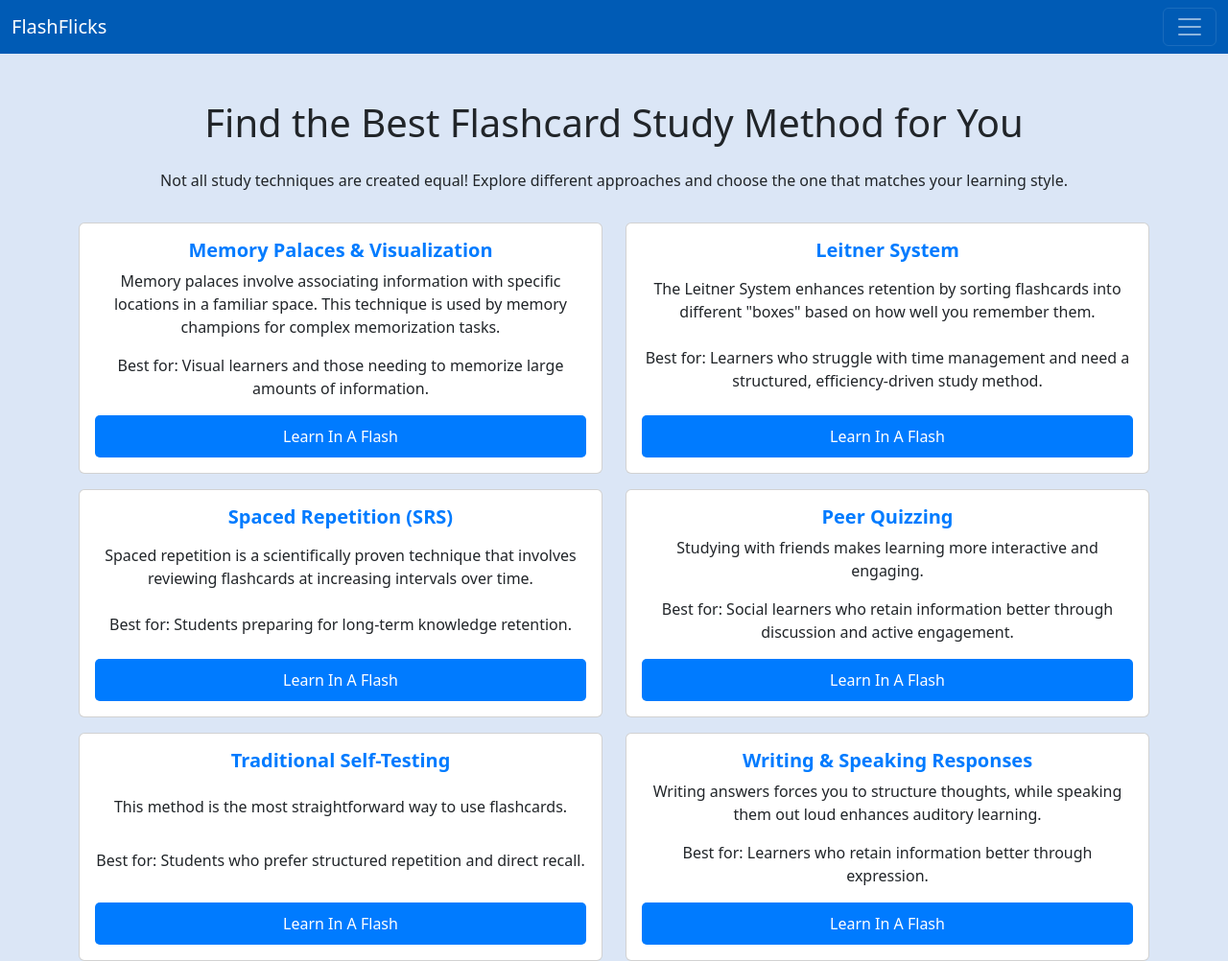
After one commit to yuriihehed/flash-flicks-web-app, a Django app: template myproject/flashcards/templates/learning.html in a window 1280 px wide. The commit adds this page. Shown: the whole page at 96% size. Run offline with Django 5.2, Linux system fonts and the light colour scheme; the template is opened without the code that fills it, so the values that code supplies are empty; some libraries are stand-ins or nearby versions.

Commit message:
Resolved

```diff
--- a/myproject/flashcards/templates/base.html
+++ b/myproject/flashcards/templates/base.html
@@ -138,7 +138,7 @@
                         <a class="nav-link active" href="/learning-styles">Explore Flashcard Learning Styles</a>
                     </li>
                     <li class="nav-item">
-                        <a class="nav-link active" href="/settings">Settings</a>
+                        <a class="nav-link active" href="{% url 'edit_learn_mode' %}">Settings</a>
                     </li>
                     <!-- LOGOUT BUTTON-->
                     {% if user.is_authenticated %}
--- /dev/null
+++ b/myproject/flashcards/templates/learning.html
@@ -0,0 +1,147 @@
+{% extends "base.html" %}
+{% load static %}
+{% block title %}Flashcard Study Methods - Flash Flicks{% endblock %}
+
+{% block container %}
+<div class="custom-container"></div>
+
+<!DOCTYPE html>
+<html lang="en">
+<head>
+    <meta charset="UTF-8">
+    <meta name="viewport" content="width=device-width, initial-scale=1">
+    <title>Flashcard Study Methods</title>
+    <link href="https://cdn.jsdelivr.net/npm/bootstrap@5.3.0/dist/css/bootstrap.min.css" rel="stylesheet">
+
+    <style>
+        .card {
+            display: flex;
+            flex-direction: column;
+            height: 100%;
+        }
+
+        .card-body {
+            flex-grow: 1;
+            display: flex;
+            flex-direction: column;
+            justify-content: space-between;
+        }
+
+        .card img {
+            width: 100%;
+            height: 200px;
+            object-fit: cover;
+            border-radius: 5px;
+        }
+
+        .study-method-title {
+            text-align: center;
+            font-weight: bold;
+            color: #007bff;
+        }
+
+        .blue-button {
+            background-color: #007bff;
+            color: white;
+            border: none;
+            padding: 10px 20px;
+            font-size: 16px;
+            border-radius: 5px;
+        }
+
+        .blue-button:hover {
+            background-color: #0056b3;
+        }
+    </style>
+</head>
+<body>
+
+<div class="container mt-5">
+    <h1 class="text-center mb-4">Find the Best Flashcard Study Method for You</h1>
+    <p class="text-center">Not all study techniques are created equal! Explore different approaches and choose the one that matches your learning style.</p>
+
+    <div class="row">
+        <div class="col-md-6 mt-3">
+            <div class="card">
+               {# <img src="{% static 'images/Memory.jpg' %}" alt="Memory Palaces & Visualization"> #}
+
+                <div class="card-body text-center">
+                    <h5 class="study-method-title">Memory Palaces & Visualization</h5>
+                    <p>Memory palaces involve associating information with specific locations in a familiar space. This technique is used by memory champions for complex memorization tasks.</p>
+                    <p>Best for: Visual learners and those needing to memorize large amounts of information.</p>
+                    <a href="settings_memory_palace.html" class="btn blue-button">Learn In A Flash</a>
+                </div>
+            </div>
+        </div>
+
+        <div class="col-md-6 mt-3">
+            <div class="card">
+                {# <img src="{% static 'images/Leitner System.jpg' %}" alt="Leitner System"> #}
+
+                <div class="card-body text-center">
+                    <h5 class="study-method-title">Leitner System</h5>
+                    <p>The Leitner System enhances retention by sorting flashcards into different "boxes" based on how well you remember them.</p>
+                    <p>Best for: Learners who struggle with time management and need a structured, efficiency-driven study method.</p>
+                    <a href="settings_leitner.html" class="btn blue-button">Learn In A Flash</a>
+                </div>
+            </div>
+        </div>
+
+        <div class="col-md-6 mt-3">
+            <div class="card">
+                {# <img src="{% static 'images/Spaced Repetition.jpg' %}" alt="Spaced Repetition"> #}
+
+                <div class="card-body text-center">
+                    <h5 class="study-method-title">Spaced Repetition (SRS)</h5>
+                    <p>Spaced repetition is a scientifically proven technique that involves reviewing flashcards at increasing intervals over time.</p>
+                    <p>Best for: Students preparing for long-term knowledge retention.</p>
+                    <a href="settings_srs.html" class="btn blue-button">Learn In A Flash</a>
+                </div>
+            </div>
+        </div>
+
+        <div class="col-md-6 mt-3">
+            <div class="card">
+                {# <img src="{% static 'images/peer quiz.jpg' %}" alt="Peer Quizzing"> #}
+
+                <div class="card-body text-center">
+                    <h5 class="study-method-title">Peer Quizzing</h5>
+                    <p>Studying with friends makes learning more interactive and engaging.</p>
+                    <p>Best for: Social learners who retain information better through discussion and active engagement.</p>
+                    <a href="settings_peer_quizzing.html" class="btn blue-button">Learn In A Flash</a>
+                </div>
+            </div>
+        </div>
+
+        <div class="col-md-6 mt-3">
+            <div class="card">
+                {# <img src="{% static 'images/Traditional Self-Testing.jpg' %}" alt="Traditional Self-Testing"> #}
+
+                <div class="card-body text-center">
+                    <h5 class="study-method-title">Traditional Self-Testing</h5>
+                    <p>This method is the most straightforward way to use flashcards.</p>
+                    <p>Best for: Students who prefer structured repetition and direct recall.</p>
+                    <a href="settings_self_testing.html" class="btn blue-button">Learn In A Flash</a>
+                </div>
+            </div>
+        </div>
+
+        <div class="col-md-6 mt-3">
+            <div class="card">
+                {# <img src="{% static 'images/Writing & Speaking Responses.jpg' %}" alt="Writing & Speaking Responses"> #}
+
+                <div class="card-body text-center">
+                    <h5 class="study-method-title">Writing & Speaking Responses</h5>
+                    <p>Writing answers forces you to structure thoughts, while speaking them out loud enhances auditory learning.</p>
+                    <p>Best for: Learners who retain information better through expression.</p>
+                    <a href="settings_writing_speaking.html" class="btn blue-button">Learn In A Flash</a>
+                </div>
+            </div>
+        </div>
+    </div>
+</div>
+
+<script src="https://cdn.jsdelivr.net/npm/bootstrap@5.3.0/dist/js/bootstrap.bundle.min.js"></script>
+</body>
+</html>
+{% endblock %}
--- a/myproject/flashcards/urls.py
+++ b/myproject/flashcards/urls.py
@@ -24,6 +24,8 @@ urlpatterns = [
     path('create-flashcard-set', views.create_flashcard_set, name='create_flashcard_set'), # need the homepage to function properly first
     path('edit-flashcard-set/<int:pk>/', views.edit_flashcard_set, name='edit_flashcard_set'), # for the edit page of the flashcard set
     path('logout/', logout_view, name='logout'), #logout
+    path('learning-styles/', views.learning_page, name='learning'),
+
 
     #Home Page
     path('homepage/', views.home, name='home'),
@@ -37,5 +39,8 @@ urlpatterns = [
 
 ]
 
+#if settings.DEBUG:path('learning-styles/', views.learning_page, name='learning')
+  #  urlpatterns += static(settings.STATIC_URL, document_root=settings.STATIC_ROOT)
+
 if settings.DEBUG:
     urlpatterns += static(settings.STATIC_URL, document_root=settings.STATIC_ROOT)
--- a/myproject/flashcards/views.py
+++ b/myproject/flashcards/views.py
@@ -311,3 +311,6 @@ def ensure_superuser():
         print(f"Superuser {admin_email} created automatically.")
     else:
         print(f"Superuser {admin_email} already exists.")
+
+def learning_page(request):
+    return render(request, 'learning.html')
```
Also changed, not shown: myproject/flashcards/templates/forgot_password.html (+7 -0 lines), myproject/db.sqlite3, 2 other files.
